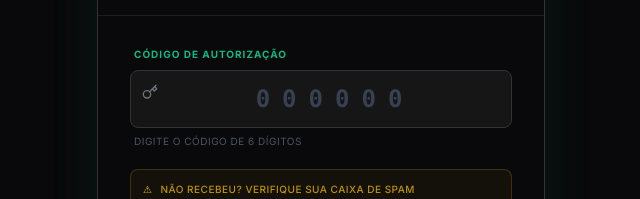
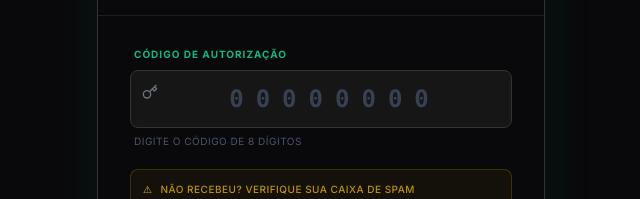
Before and after one commit to Riiiiiiik/finance-tracker, a Next.js app: page /verify in a window 1280 px wide. Shown: the part 269-468 px from the top of the page, without its empty margins (319-959 px from the left). Built offline with nearby package versions, Linux system fonts and the light colour scheme.

Commit message:
fix: change token length from 6 to 8 digits

```diff
--- a/app/verify/page.tsx
+++ b/app/verify/page.tsx
@@ -121,14 +121,14 @@ function VerifyContent() {
                                     type="text"
                                     value={token}
                                     onChange={(e) => setToken(e.target.value.replace(/\D/g, ''))}
-                                    placeholder="000000"
-                                    maxLength={6}
+                                    placeholder="00000000"
+                                    maxLength={8}
                                     className="w-full bg-[#161616] border border-[#333] text-white rounded-lg p-3 pl-10 focus:border-[#10B981] focus:outline-none transition-all placeholder:text-gray-700 text-center text-2xl font-mono tracking-[0.5em] font-bold"
                                     required
                                 />
                             </div>
                             <p className="text-gray-600 text-[10px] uppercase tracking-wider pl-1 mt-1">
-                                Digite o código de 6 dígitos
+                                Digite o código de 8 dígitos
                             </p>
                         </div>
 
@@ -142,7 +142,7 @@ function VerifyContent() {
 
                         <button
                             type="submit"
-                            disabled={loading || token.length !== 6}
+                            disabled={loading || token.length !== 8}
                             className="w-full py-4 rounded-xl bg-[#10B981] hover:bg-[#0fa372] text-[#09090B] font-bold text-sm uppercase tracking-wide shadow-[0_0_20px_rgba(16,185,129,0.3)] transition-all flex items-center justify-center gap-2 hover:scale-[1.02] active:scale-[0.98] disabled:opacity-50 disabled:cursor-not-allowed group"
                         >
                             {loading ? (
```
